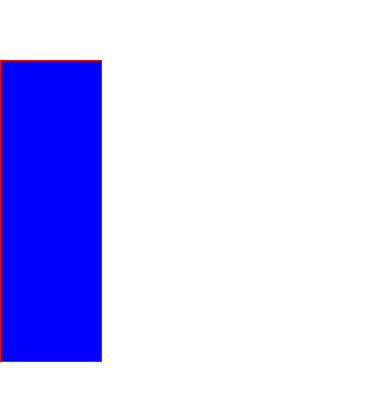
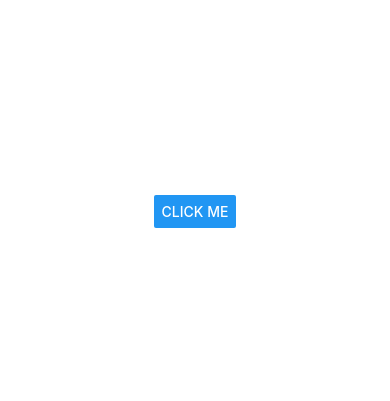
Before and after one commit to pranitcode/intro-react-native-DoneWithIt, a React Native app: screen / in a window 390 px wide. Shown: the part 211-612 px from the top of the page. Built offline with nearby package versions, Linux system fonts and the light colour scheme.

Commit message:
understanding alert and button

```diff
--- a/App.js
+++ b/App.js
@@ -10,7 +10,9 @@ import {
   SafeAreaView,
   numberOfLines,
   TouchableWithoutFeedback,
-  TouchableOpacity
+  TouchableOpacity,
+  Button,
+  Alert
 } from 'react-native';
 
 export default function App() {
@@ -28,9 +30,13 @@ export default function App() {
 
   return (
     <View style={styles.container}>
-      <TouchableNativeFeedback>
-       <View style={{width:100,height:300,backgroundColor:"blue"}} ></View>
-      </TouchableNativeFeedback>
+      <Button title="Click me" onPress={() => Alert.alert("Title","message", [
+        { text: "pranit", onPress: () => console.log("pranit")},{text: "paras", onPress: () => console.log("paras")}])}></Button>
+
+
+
+
+
     </View>
   );
 }
@@ -55,7 +61,7 @@ const styles = StyleSheet.create({
 // height:200,
 // uri:"https://picsum.photos/id/200/300"}}/>
 
-
+// <Button title="Click me" onPress={() => alert("ok")}></Button>
 
 
 // <Image
@@ -81,3 +87,10 @@ const styles = StyleSheet.create({
 //   </View>
 // </TouchableNativeFeedback>
 // </View>
+
+
+// <View style={styles.container}>
+// <TouchableNativeFeedback>
+//  <View style={{width:100,height:300,backgroundColor:"blue"}} ></View>
+// </TouchableNativeFeedback>
+// // </View>
```
